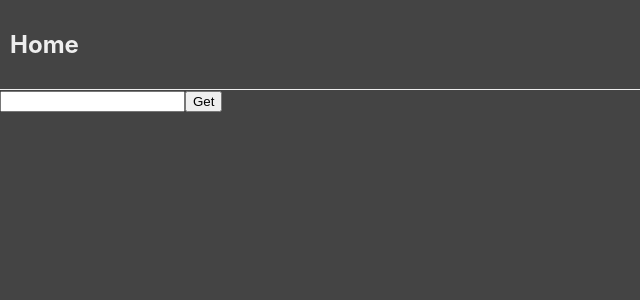
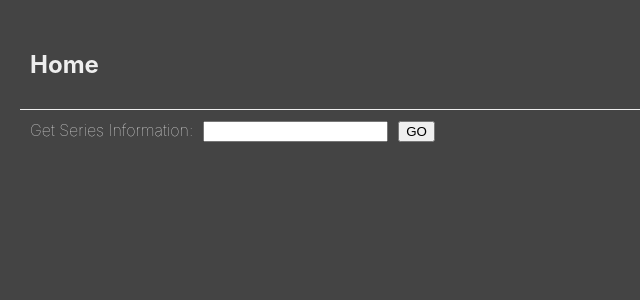
Before and after one commit to davidmortiboy-pa/angular-8-prototype, an Angular app: page /series in a window 1280 px wide. Shown: the top 300 px of the page, without its empty margins (0-640 px from the left). Built offline with nearby package versions, Linux system fonts and the light colour scheme; no server answers.

Commit message:
Implemented custom pipe to pretty print json

```diff
--- a/src/app/series/series-list/series-list.component.html
+++ b/src/app/series/series-list/series-list.component.html
@@ -1,6 +1,7 @@
 <div>
-  <input type="text" #seriesName />
-  <button (click)="updateSeries(seriesName)">Get</button>
+  <label for="getSeriesInformation">Get Series Information:</label>
+  <input id="getSeriesInformation" type="text" #seriesName />
+  <button (click)="updateSeries(seriesName)">GO</button>
 </div>
 
 <!-- Using the subscription method: -->
@@ -17,10 +18,21 @@
 <!-- Using the async pipe method: -->
 
 <ng-container *ngIf="series$ | async as series">
-  <ul>
-    <li>Title: {{series.Title}}</li>
-    <li>Year: {{series.Year}}</li>
-    <li><img [src]="series.Poster"/></li>
-    <li><p>{{series.Plot}}</p></li>
-  </ul>
+  <div class="d-flex">
+    <div>
+      <h2>JSON</h2>
+      <ul>
+        <li [innerHTML]="series | prettyJson">
+        </li>
+      </ul>
+    </div>
+    <div>
+      <ul>
+        <li class="title">{{series.Title}}</li>
+        <li>{{series.Year}}</li>
+        <li><img [src]="series.Poster"/></li>
+        <li><p>{{series.Plot}}</p></li>
+      </ul>
+    </div>
+  </div>
 </ng-container>
--- a/src/app/series/series.module.ts
+++ b/src/app/series/series.module.ts
@@ -3,10 +3,11 @@ import { CommonModule } from '@angular/common';
 import { SeriesListComponent } from './series-list/series-list.component';
 import {SeriesRoutingModule} from './series-routing.module';
 import {HttpClientModule} from '@angular/common/http';
+import {PrettyJsonPipe} from '../../pipes/pretty-json.pipe';
 
 
 @NgModule({
-  declarations: [SeriesListComponent],
+  declarations: [SeriesListComponent, PrettyJsonPipe],
   imports: [
     CommonModule, SeriesRoutingModule, HttpClientModule
   ]
--- /dev/null
+++ b/src/pipes/pretty-json.pipe.ts
@@ -0,0 +1,9 @@
+import {Pipe, PipeTransform} from '@angular/core';
+
+@Pipe({name: 'prettyJson'})
+export class PrettyJsonPipe implements PipeTransform {
+  transform(value: any, ...args): any {
+    return `<pre>${JSON.stringify(value, null, 2)
+      .replace(/\n/g, '</p><p>')}</pre>`;
+  }
+}
--- a/src/styles.scss
+++ b/src/styles.scss
@@ -1,11 +1,25 @@
 html, body, main {
-  padding: 0;
+  padding: 10px;
   margin: 0;
   box-sizing: border-box;
   background: #444;
   color: #eee;
   font-family: -apple-system, BlinkMacSystemFont, 'Segoe UI', Roboto, Oxygen, Ubuntu, Cantarell, 'Open Sans',
     'Helvetica Neue', sans-serif;
+  font-weight: lighter;
+}
+
+ul {
+  list-style-type: none;
+  padding-inline-start: 0;
+}
+
+li {
+  margin-bottom: 10px;
+}
+
+input {
+  margin: 0 10px;
 }
 
 *,
@@ -13,3 +27,18 @@ html, body, main {
 *:after {
   box-sizing: inherit;
 }
+
+.title {
+  font-size: 1.2em;
+  font-weight: normal;
+}
+
+.d-flex {
+  display: flex;
+  justify-content: space-between;
+}
+
+pre {
+  max-width: 95%;
+  white-space: pre-wrap;
+}
```
